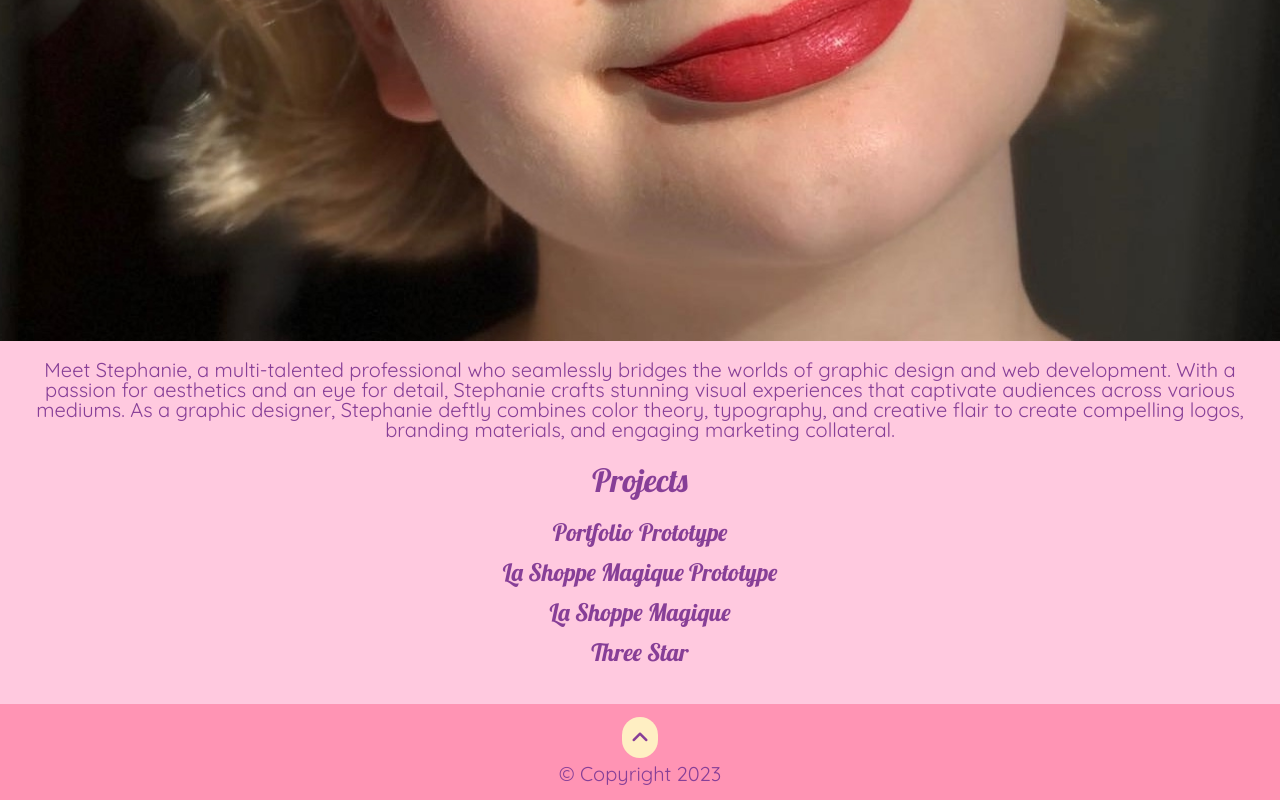
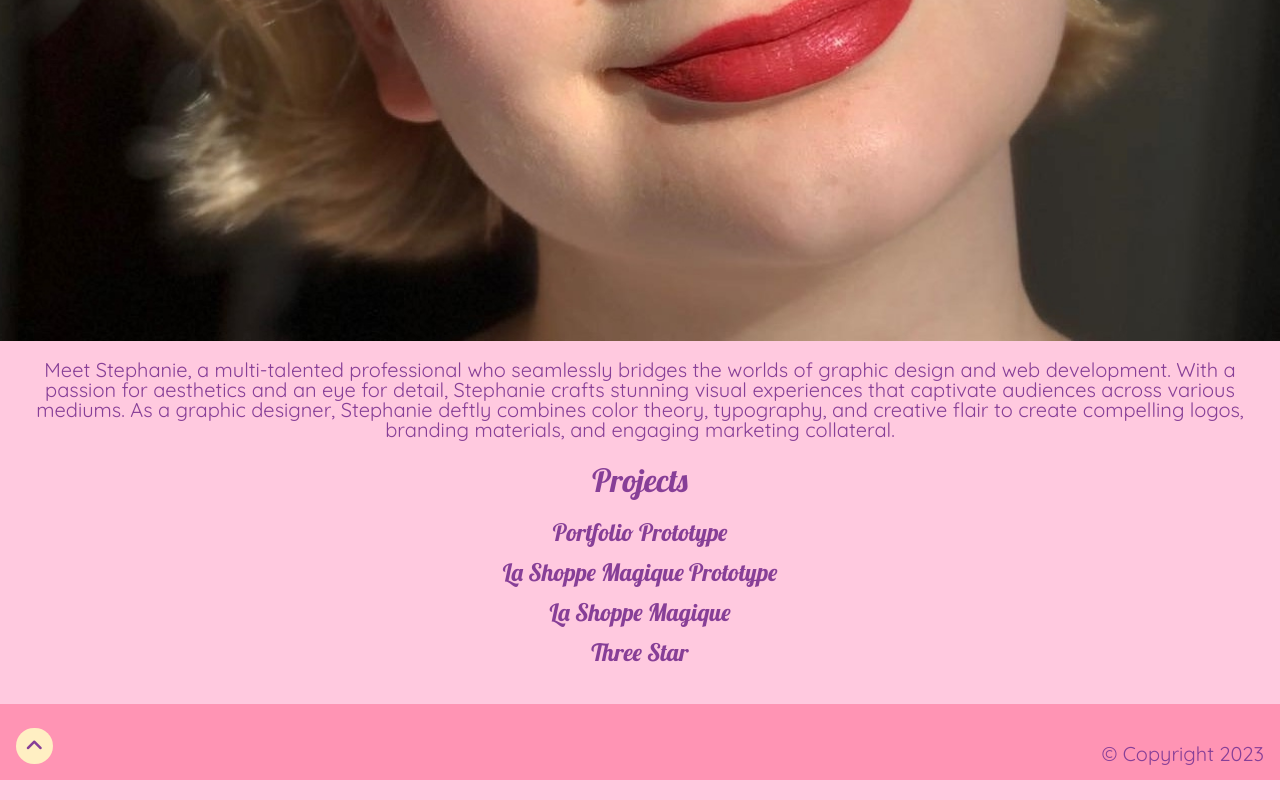
Before and after one commit to dyck0026/portfolio, a plain HTML site: page about.html in a window 1280 px wide. Shown: the part 1115-1915 px from the top of the page. Drawn offline with nearby package versions, Linux system fonts and the light colour scheme.

Commit message:
edits footers

```diff
--- a/about.html
+++ b/about.html
@@ -65,7 +65,7 @@
     </section>
 
 
-    <footer class="bg-success">
+    <footer class="bg-success d-lg-flex justify-content-between">
         <a href="#top" class="totop">
             <i class="fa-solid fa-angle-up"></i>
         </a>
```
Also changed, not shown: contact.html (+1 -1 lines).
